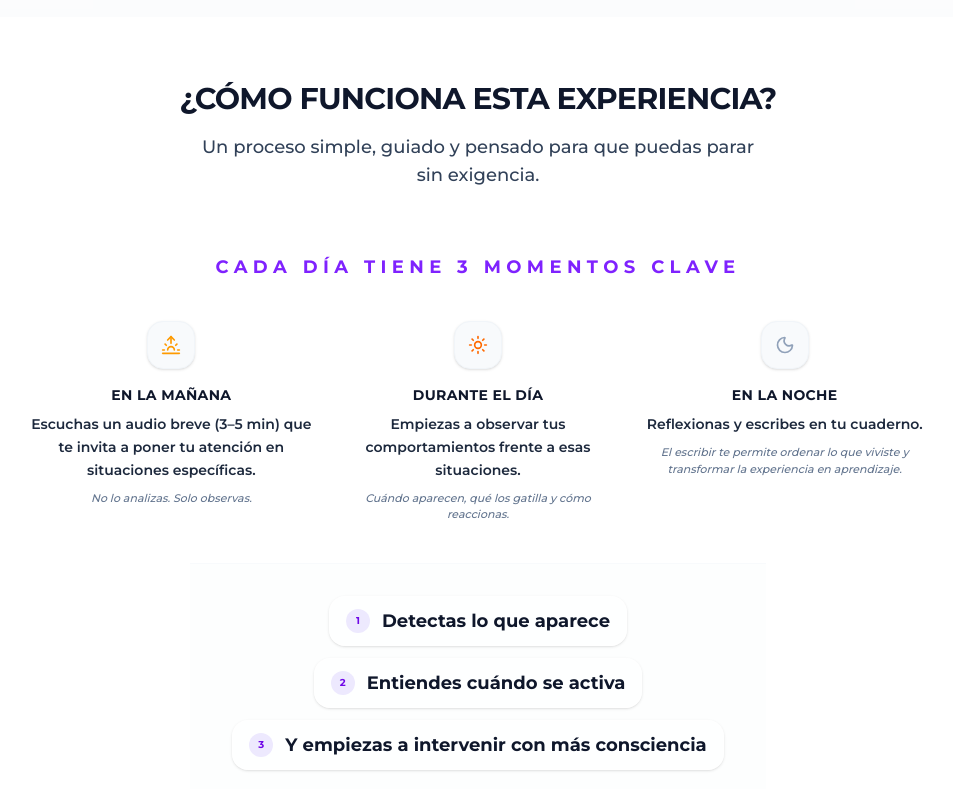
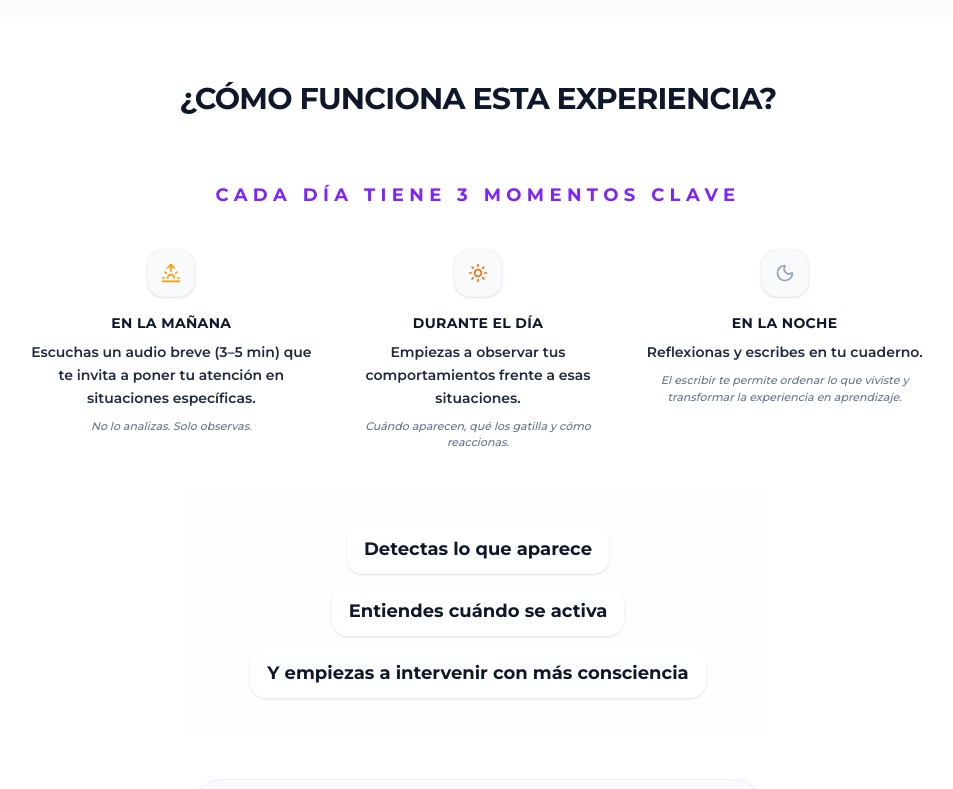
Before and after one commit to cursossolange/despierta-72h, a React (Vite) app: page / in a window 1280 px wide. Shown: the part 3040-3829 px from the top of the page, without its empty margins (162-1115 px from the left). Built offline with nearby package versions, Linux system fonts and the light colour scheme; no server answers.

Commit message:
Update LandingPage.tsx

```diff
--- a/src/components/LandingPage.tsx
+++ b/src/components/LandingPage.tsx
@@ -353,9 +353,7 @@ export default function LandingPage({ onPurchase }: LandingPageProps) {
             <h2 className="text-2xl md:text-3xl font-black text-slate-900 mb-4 tracking-tight uppercase">
               ¿Cómo funciona esta experiencia?
             </h2>
-            <p className="text-base md:text-lg text-slate-700 font-medium max-w-xl mx-auto">
-              Un proceso simple, guiado y pensado para que puedas parar sin exigencia.
-            </p>
+
           </div>
 
           {/* Tres momentos clave */}
@@ -400,15 +398,15 @@ export default function LandingPage({ onPurchase }: LandingPageProps) {
             <div className="py-8 px-6 border-y border-slate-50 bg-slate-50/30">
               <div className="flex flex-col gap-3 text-slate-900 font-black text-base md:text-lg">
                 <div className="flex items-center justify-center gap-3 bg-white/60 py-2.5 px-4 rounded-2xl border border-white/40 shadow-sm self-center">
-                  <span className="w-6 h-6 rounded-full bg-violet-100 text-violet-700 text-[10px] flex items-center justify-center shrink-0">1</span>
+
                   <span>Detectas lo que aparece</span>
                 </div>
                 <div className="flex items-center justify-center gap-3 bg-white/60 py-2.5 px-4 rounded-2xl border border-white/40 shadow-sm self-center">
-                  <span className="w-6 h-6 rounded-full bg-violet-100 text-violet-700 text-[10px] flex items-center justify-center shrink-0">2</span>
+
                   <span>Entiendes cuándo se activa</span>
                 </div>
                 <div className="flex items-center justify-center gap-3 bg-white/60 py-2.5 px-4 rounded-2xl border border-white/40 shadow-sm self-center">
-                  <span className="w-6 h-6 rounded-full bg-violet-100 text-violet-700 text-[10px] flex items-center justify-center shrink-0">3</span>
+
                   <span>Y empiezas a intervenir con más consciencia</span>
                 </div>
               </div>
```
